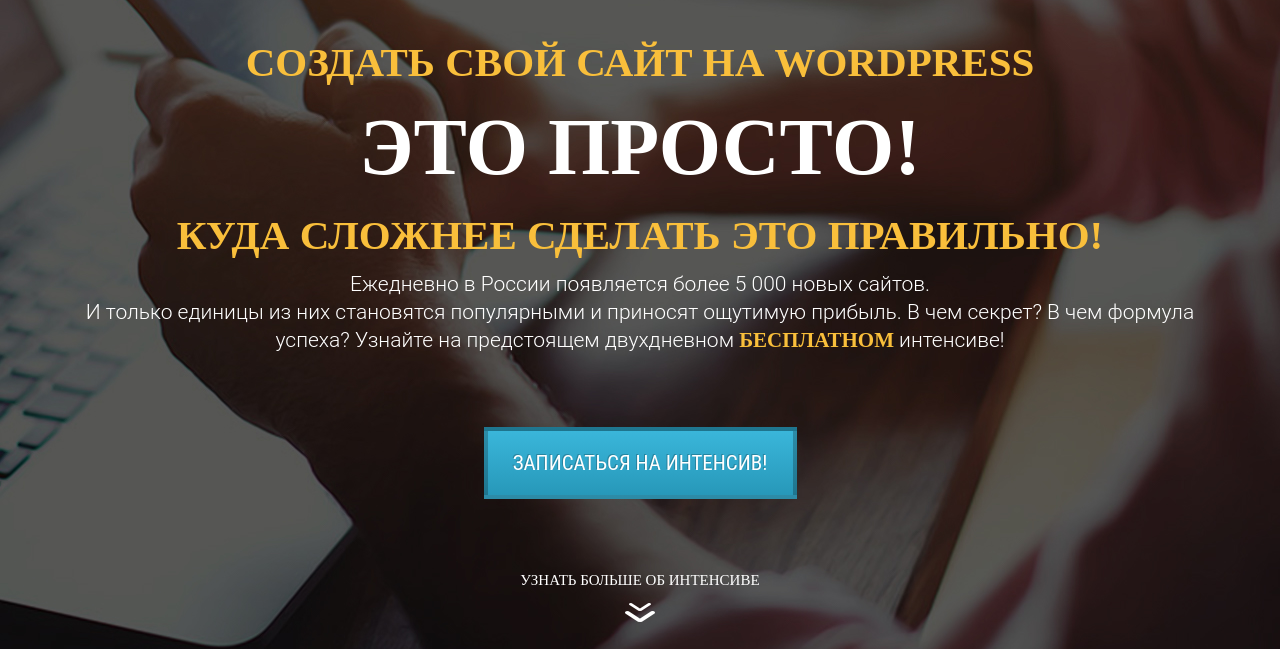
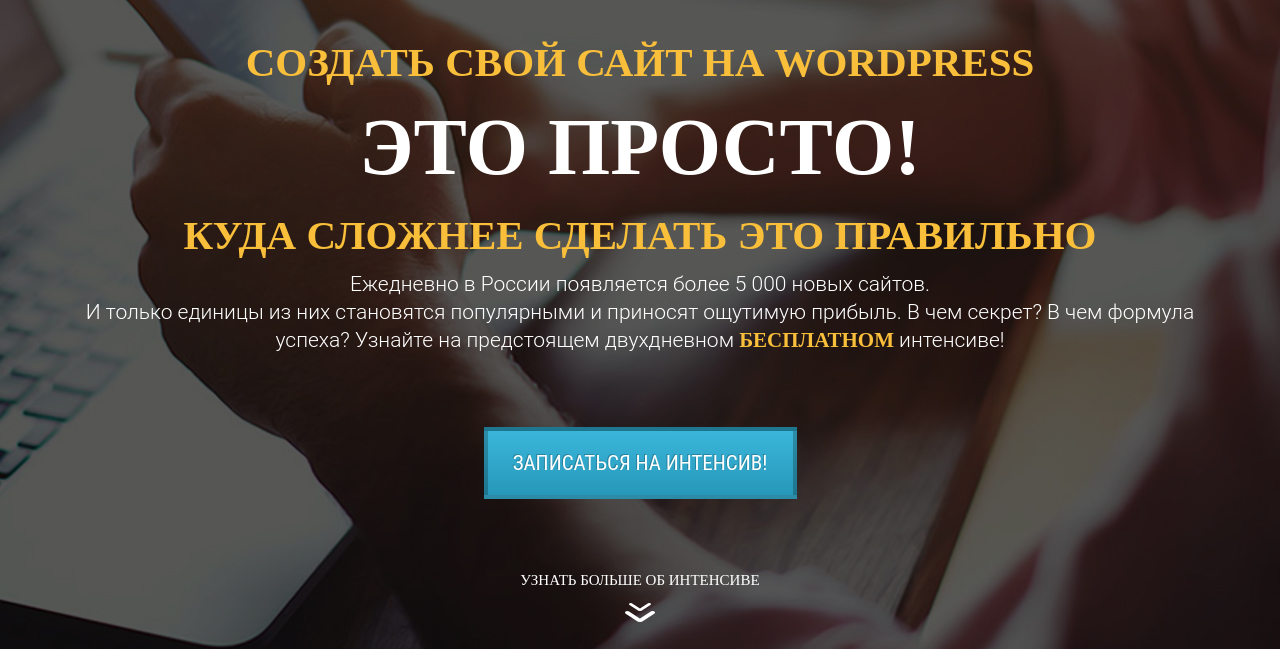
Before and after one commit to anticher/project, a plain HTML site: page index.html in a window 1280 px wide. Shown: the part 151-800 px from the top of the page. Drawn offline with Linux system fonts and the light colour scheme.

Commit message:
second commit

```diff
--- a/index.html
+++ b/index.html
@@ -22,7 +22,7 @@
                 <h2 class="title_big">это просто!</h2>
                 <div class="line"></div>
             </div>
-            <h2 class="title">Куда сложнее сделать это правильно!</h2>
+            <h2 class="title">Куда сложнее сделать это правильно</h2>
 
             <div class="promo_text">
                 Ежедневно в России появляется более 5 000 новых сайтов.<br>
```
